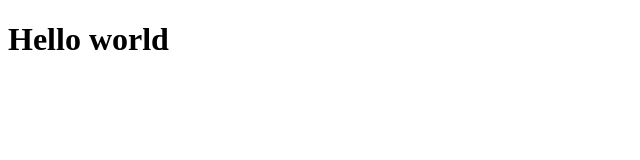
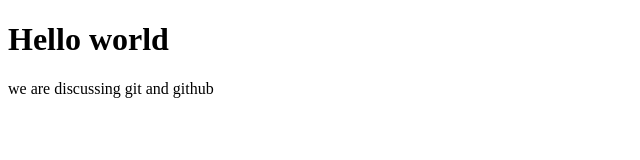
Before and after one commit to nishant-singh-au9/githubworkshop, a plain HTML site: page index.html in a window 1280 px wide. Shown: the whole page, without its empty margins (0-640 px from the left). Drawn offline with Linux system fonts and the light colour scheme.

Commit message:
Update index.html

```diff
--- a/index.html
+++ b/index.html
@@ -10,5 +10,7 @@
 
     <h1>Hello world</h1>
 
+    we are discussing git and github
+
 </body>
 </html>
```
